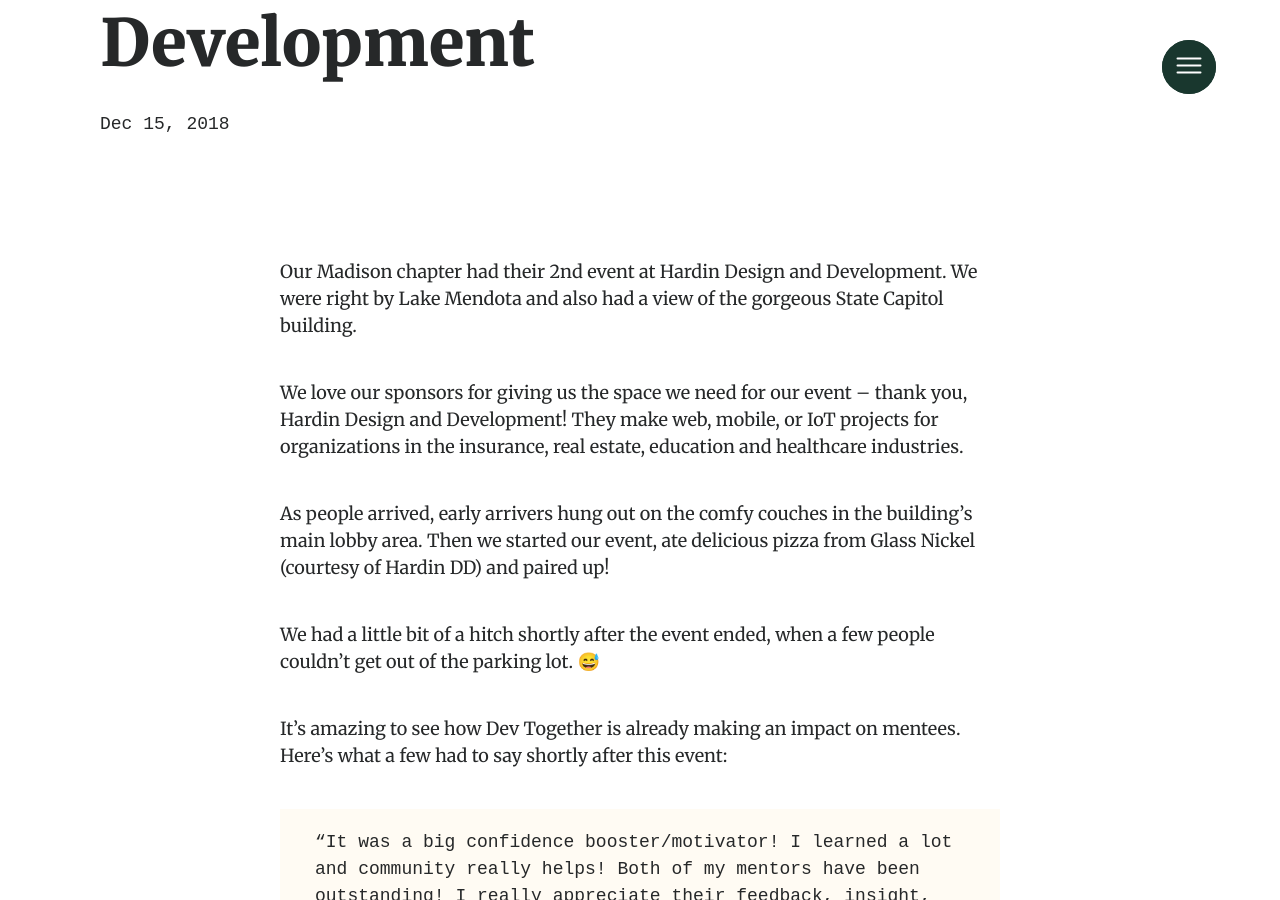
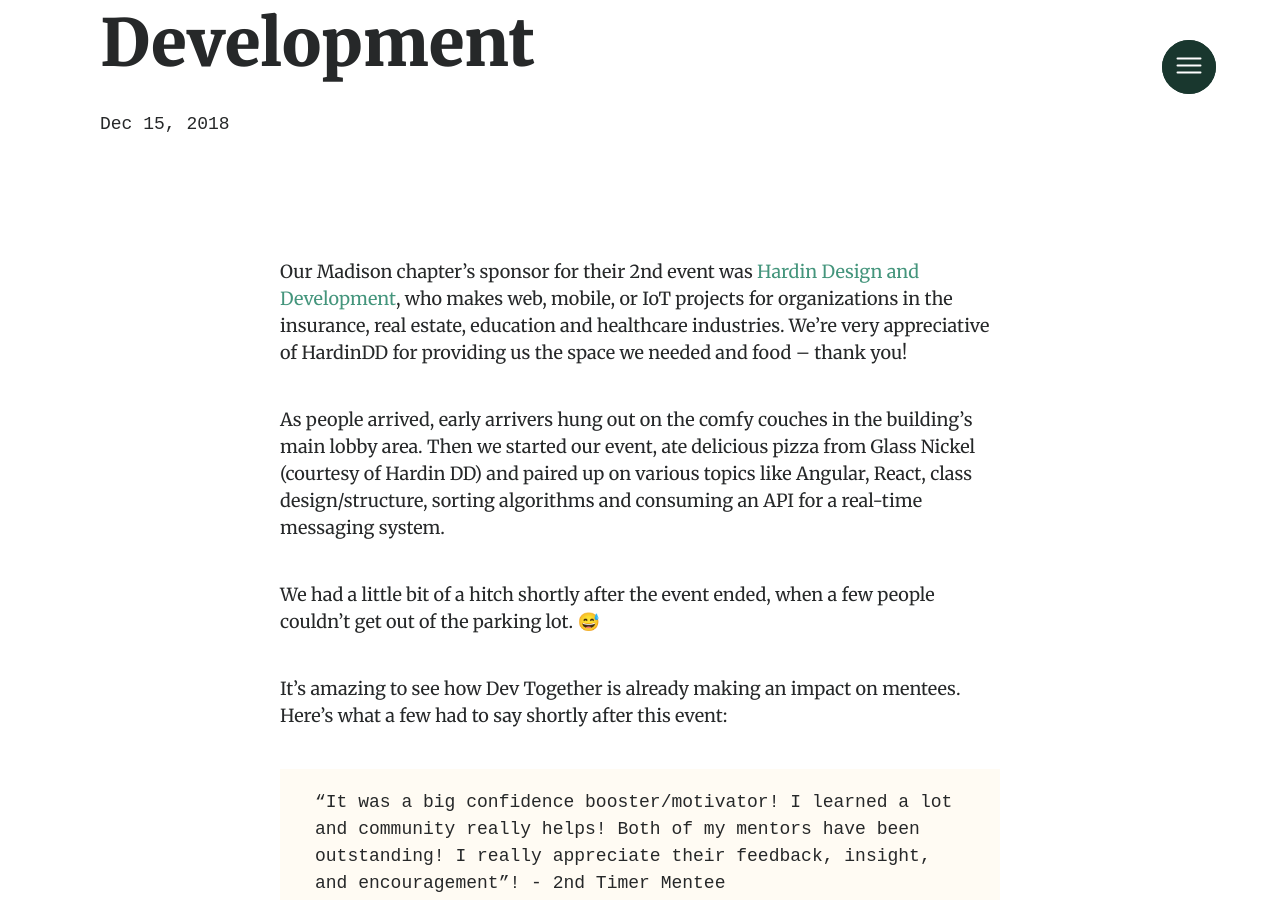
Before and after one commit to mercedesb/dev-together, a Jekyll site: the page built from docs/_posts/2018-12-11-madison-dec-event-recap.md, in a window 1280 px wide and 900 px high, scrolled down 455 px. Built offline with Jekyll 4.4.1, drawn with Linux system fonts in a browser that asks for light colours; some web fonts are replaced.

Commit message:
updated madison dec event recap
reworded first two paragraphs, updated description accordingly, and added details on what the pairs worked on.

```diff
--- a/docs/_posts/2018-12-11-madison-dec-event-recap.md
+++ b/docs/_posts/2018-12-11-madison-dec-event-recap.md
@@ -1,17 +1,15 @@
 ---
 layout: post
 title:  "Madison Dec Code Review & Pairing - Thank you Hardin Design and Development"
-description: "Our Madison chapter had their 2nd event at Hardin Design and Development. We were right by Lake Mendota and also had a view of the gorgeous State Capitol building."
+description: "Our Madison chapter's sponsor for their 2nd event was Hardin Design and Development. This post recaps what our pairs worked on and the impact Dev Together is already making on mentees."
 permalink:  "/blog/dec-thank-you-hardin-design-and-development"
 date:   2018-12-15 12:00:00 -0500
 categories: event recap
 ---
 
-Our Madison chapter had their 2nd event at Hardin Design and Development. We were right by Lake Mendota and also had a view of the gorgeous State Capitol building.
+Our Madison chapter's sponsor for their 2nd event was [Hardin Design and Development](http://hardindd.com), who makes web, mobile, or IoT projects for organizations in the insurance, real estate, education and healthcare industries. We're very appreciative of HardinDD for providing us the space we needed and food -- thank you!
 
-We love our sponsors for giving us the space we need for our event -- thank you, Hardin Design and Development! They make web, mobile, or IoT projects for organizations in the insurance, real estate, education and healthcare industries.
-
-As people arrived, early arrivers hung out on the comfy couches in the building's main lobby area. Then we started our event, ate delicious pizza from Glass Nickel (courtesy of Hardin DD) and paired up!
+As people arrived, early arrivers hung out on the comfy couches in the building's main lobby area. Then we started our event, ate delicious pizza from Glass Nickel (courtesy of Hardin DD) and paired up on various topics like Angular, React, class design/structure, sorting algorithms and consuming an API for a real-time messaging system.
 
 We had a little bit of a hitch shortly after the event ended, when a few people couldn't get out of the parking lot. 😅
 
@@ -26,7 +24,5 @@
 Our next event is on Tuesday, January 8, for another Code Review and Pairing session. [CUNA Mutual Group](https://www.cunamutual.com/) will be hosting us at 5810 Mineral Point Rd here in Madison and will be providing food. We hope you can join us there!
 
 <br><br>
-
-
 *Follow us on [Twitter](https://twitter.com/DevTogetherMad)*<br>
 *Join our [Meetup Group](https://meetup.com/DevTogetherMad)*
```
